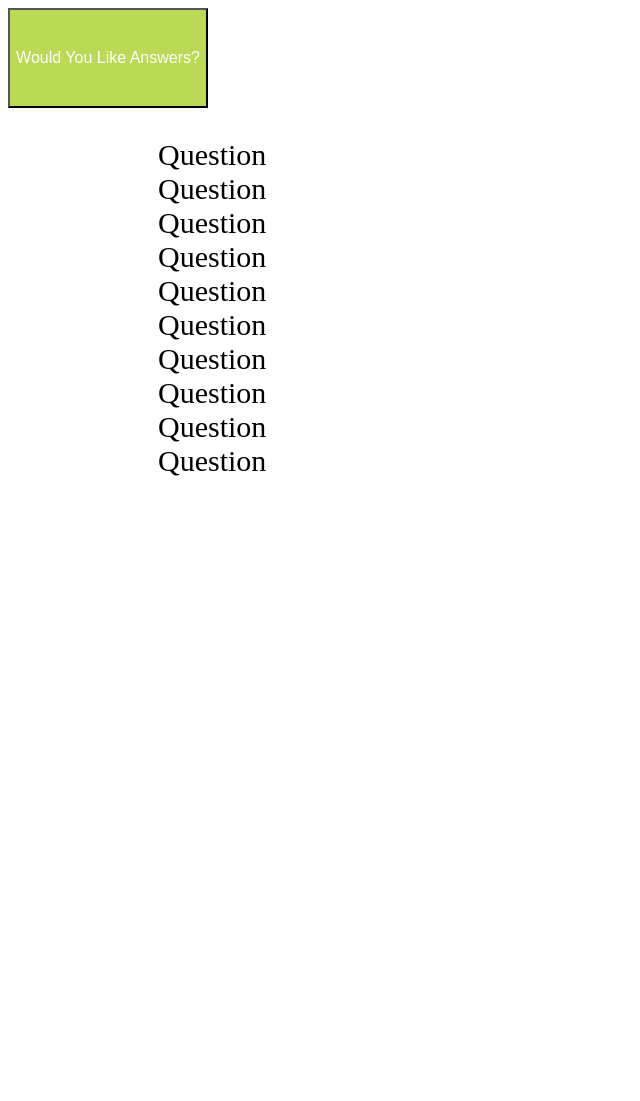
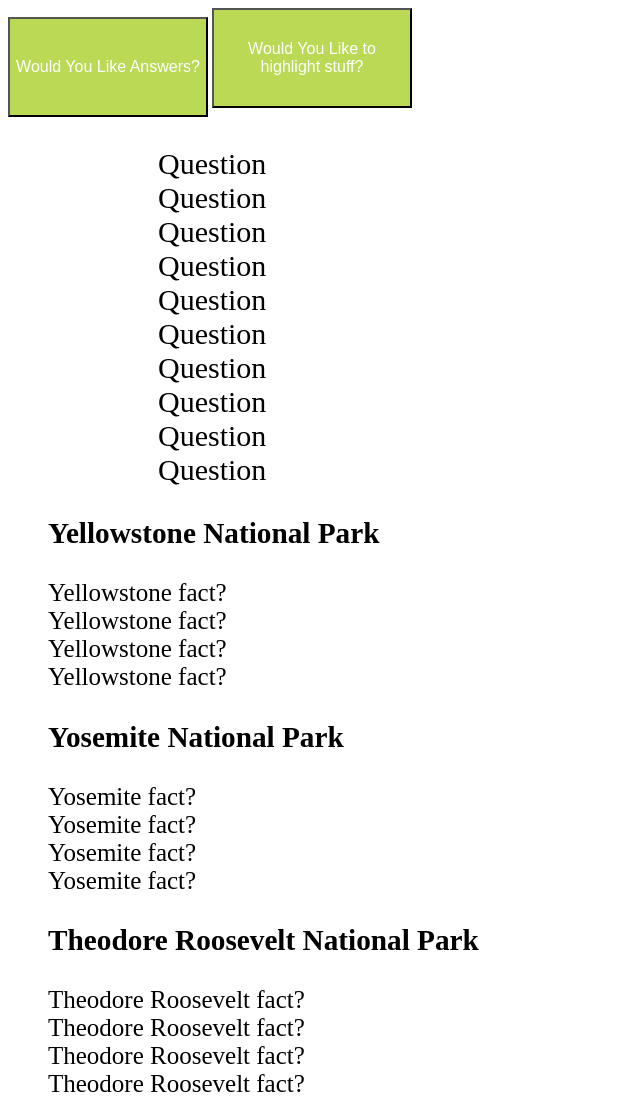
Before and after one commit to collierbluff/codeup-web-exercises, a plain HTML site: page jquery_faq.html in a window 1280 px wide. Shown: the whole page, without its empty margins (0-640 px from the left). Before the commit the page ends 800 px from the top, so only its background shows below. Drawn offline with nearby package versions, Linux system fonts and the light colour scheme.

Commit message:
did this silly exercise

```diff
--- a/jquery_faq.html
+++ b/jquery_faq.html
@@ -30,17 +30,29 @@
             margin-left: 5em;
             width: 110px;
         }
+
+        ul{
+            font-size: 25px;
+            list-style: none;
+        }
     </style>
 </head>
 <body>
 
 <button id="answer">Would You Like Answers?</button>
 
+<button id="yellow-bg">Would You Like to highlight stuff?</button>
+
+
 <dl>
+    <!--Empty List for FAQ-->
+</dl>
 
-    <!--Empty List for FAQ-->
+<ul id = 'yellowstone'></ul>
 
-</dl>
+<ul id = 'yosemite'></ul>
+
+<ul id = 'theoR'></ul>
 
 <script
         src="https://code.jquery.com/jquery-2.2.4.js"
@@ -49,23 +61,25 @@
 
 <script>
 
+    $(function() {
+
         //Function to make filler FAQ objects
 
-    function padFAQ (array, desiredLength){
+        function padArray(array, desiredLength, filler) {
 
-        while(array.length < desiredLength){
+            while (array.length < desiredLength) {
 
-            array.push({question: 'Question', answer: 'Answer' })
+                array.push(filler)
             }
         }
 
-    //Initialize Array
+        //Initialize FAQ Array
 
         var parks = [];
 
-    padFAQ(parks, 10);
+        padArray(parks, 10, {question: 'Question', answer: 'Answer'});
 
-    //Render Array
+        //Render FAQ Array
 
         var html = '';
 
@@ -76,26 +90,113 @@
 
         $('dl').html(html);
 
+        //Initialize Yellowstone Array
+
+        var yellowstone = [{fact: 'Yellowstone National Park'}];
+
+        padArray(yellowstone, 5, {fact: 'Yellowstone fact?'});
+
+        //Render Yellowstone Array
+
+        html = "";
+
+        yellowstone.forEach(function (object, index) {
+            if(index === 0){
+                html += '<h3><li>' + object.fact + '</li></h3>'
+
+            }
+            else{html += '<li>' + object.fact + '</li>';}
+        });
+
+        $('#yellowstone').html(html);
+
+        //Initialize Yosemite Array
+
+        var yosemite = [{fact: 'Yosemite National Park'}];
+
+        padArray(yosemite, 5, {fact: 'Yosemite fact?'});
+
+        //Render Yosemite Array
+
+        html = "";
+
+        yosemite.forEach(function (object, index) {
+            if(index === 0){
+                html += '<h3><li>' + object.fact + '</li></h3>'
+
+            }
+            else{html += '<li>' + object.fact + '</li>';}
+        });
+
+        $('#yosemite').html(html);
+
+        //Initialize Theodore Roosevelt Array
+
+        var theoR = [{fact: 'Theodore Roosevelt National Park'}];
+
+        padArray(theoR, 5, {fact: 'Theodore Roosevelt fact?'});
+
+        //Render Theodore Roosevelt Array
+
+        html = "";
+
+        theoR.forEach(function (object, index) {
+            if(index === 0){
+                html += '<h3><li>' + object.fact + '</li></h3>'
+
+            }
+            else{html += '<li>' + object.fact + '</li>';}
+        });
+
+        $('#theoR').html(html);
+
         //Toggle Answer Button
 
         $('#answer').click(function () {
 
             $('dd').toggleClass('invisible');
 
-        if($(this).text() === 'Would You Like Answers?') {
+            if ($(this).text() === 'Would You Like Answers?') {
 
                 $(this).text('There are your answers!');
             }
 
-        else {$(this).text('Would You Like Answers?')}
+            else {
+                $(this).text('Would You Like Answers?')
+            }
         });
 
-    //Toggles Highlight Color
+        //Yellow Highlight Button
+
+        $('#yellow-bg').click(function () {
+
+            $('#yellowstone').children().last().css('background-color', 'yellow');
+            $('#yosemite').children().last().css('background-color', 'yellow');
+            $('#theoR').children().last().css('background-color', 'yellow');
+
+        });
+
+        //Make h3s add bold to li's
+
+        $('h3').click(function () {
+
+            $(this).parent().children().next().css('font-weight', 'bold');
+        });
+
+        //make li's turn li's blue
+
+        $('li').click(function () {
+
+            $(this).parent().children().first().next().css('color', 'blue');
+        });
+
+        //Toggles DT Highlight Color
 
         $('dt').click(function () {
             $(this).toggleClass('highlight');
         })
 
+    })();
 </script>
 
 </body>
```
Lines whose indentation alone changed are shown as unchanged.
